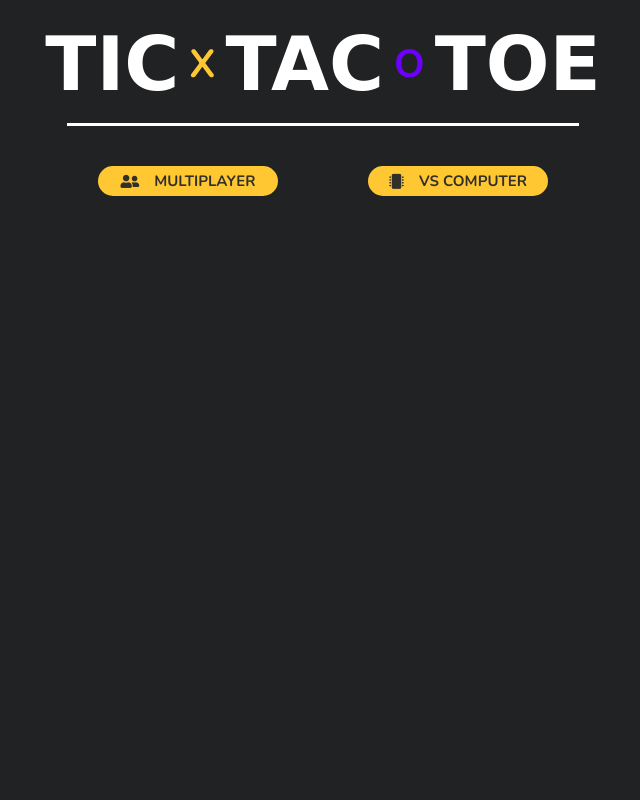
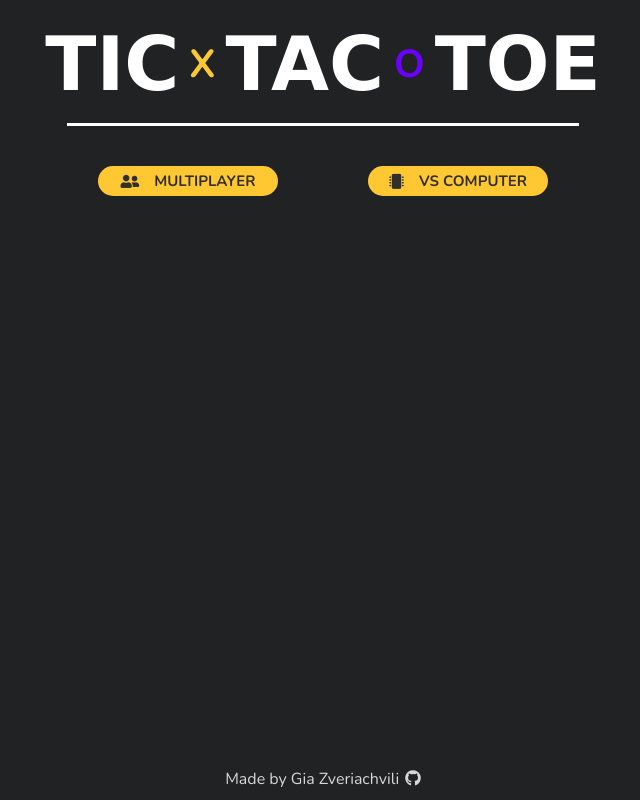
Before and after one commit to gzveriachvili/tic-tac-toe, a plain HTML site: page index.html in a window 1280 px wide. Shown: the whole page, without its empty margins (317-957 px from the left). Drawn offline with nearby package versions, Linux system fonts and the light colour scheme; a web font is replaced by a local one.

Commit message:
Code cleanup

```diff
--- a/css/style.css
+++ b/css/style.css
@@ -22,12 +22,17 @@ thisGrey: #474746
   box-sizing: border-box;
 }
 
+html {
+  height: 100%;
+}
+
 body {
   background: #212223;
   display: flex;
   flex-direction: column;
+  align-items: center;
   height: 100%;
-  align-items: center;
+  padding-bottom: 10px;
 }
 
 .top h1 {
@@ -44,7 +49,6 @@ body {
 .top {
   margin-top: 20px;
   border-bottom: 3px solid #fff;
-
   padding-bottom: 15px;
   width: 40%;
 }
@@ -158,3 +162,20 @@ body {
 .noclick {
   pointer-events: none;
 }
+
+.footer-area {
+  font-family: 'Nunito', sans-serif;
+  color: #d8d8d8;
+  margin-top: auto;
+}
+
+.footer-area i {
+  color: #d8d8d8;
+  margin-left: 2px;
+  transition: 0.6s;
+}
+
+.footer-area i:hover {
+  transform: rotate(60deg);
+  color: #ffc833;
+}
--- a/index.html
+++ b/index.html
@@ -25,5 +25,13 @@
     <div class="buttons"></div>
     <div class="turn-text"></div>
     <div class="board-area"></div>
+    <div class="footer-area">
+      <footer>
+        Made by Gia Zveriachvili
+        <a href="https://github.com/gzveriachvili"
+          ><i class="fab fa-github"></i
+        ></a>
+      </footer>
+    </div>
   </body>
 </html>
```
